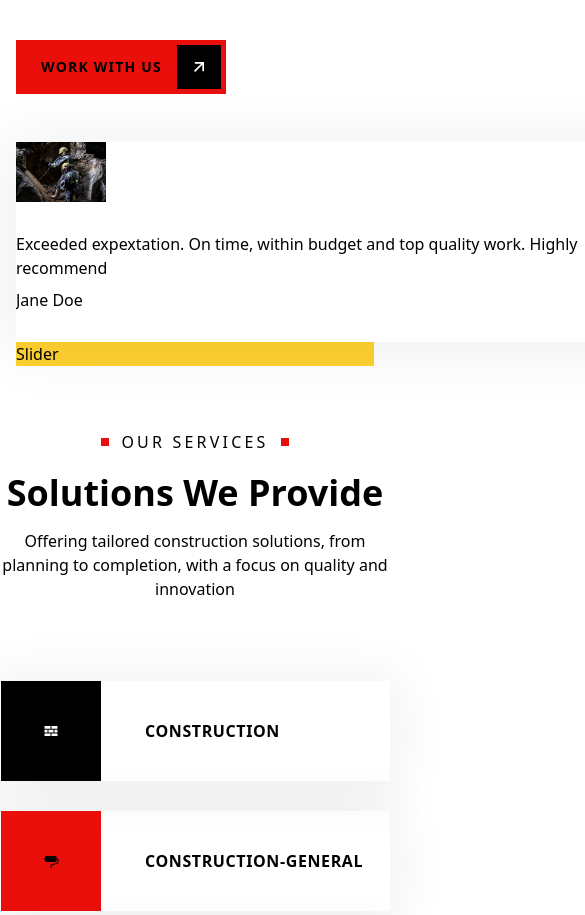
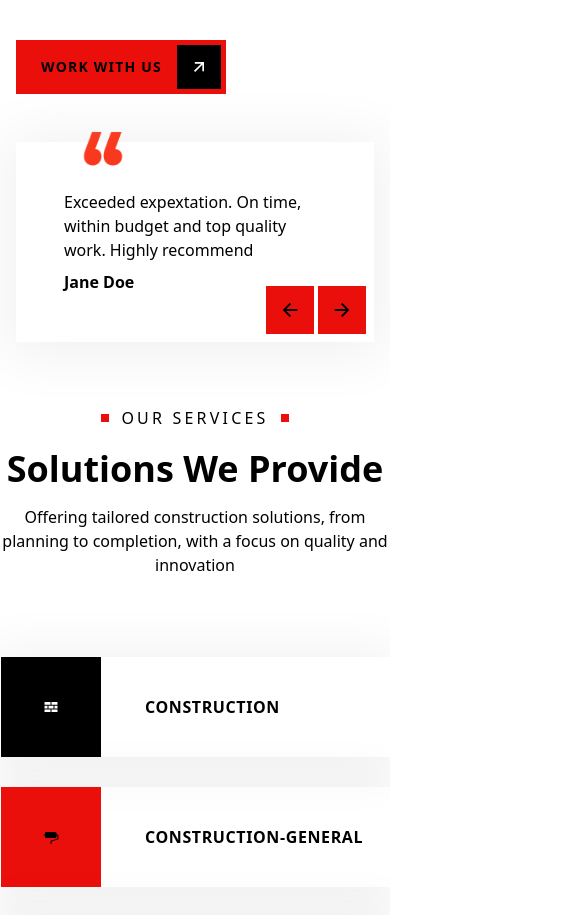
Before and after one commit to Sam-Rytech/de-alice-New, a Next.js app: page / in a window 390 px wide. Shown: the part 4743-5658 px from the top of the page, 585 px wide, since content can reach past the window. Built offline with nearby package versions, Linux system fonts and the light colour scheme.

Commit message:
Faq section started

```diff
--- a/components/Faq.jsx
+++ b/components/Faq.jsx
@@ -1,7 +1,37 @@
+import Pretitle from './Pretitle'
+import { motion } from 'framer-motion'
+import { fadeIn } from '../variants'
+import { Description } from '@radix-ui/react-dialog'
+
+const faqItemData = [
+  {
+    title: 'How long does a contrustion usualyy take?',
+    description: 'Timeline vary based on project size and complexity',
+  },
+  {
+    title: 'Do i need permits for my projects?',
+    description: 'Timeline vary based on project size and complexity',
+  },
+  {
+    title: 'What material do you use?',
+    description: 'Timeline vary based on project size and complexity',
+  },
+  {
+    title: 'Can i make changes after constuction starts?',
+    description: 'Timeline vary based on project size and complexity',
+  },
+  {
+    title: 'How much will my construction project cost?',
+    description: 'Timeline vary based on project size and complexity',
+  },
+  {
+    title: 'How do you ensure quality and safety on-site?',
+    description: 'Timeline vary based on project size and complexity',
+  },
+]
+
 const Faq = () => {
-  return (
-    <div>Faq</div>
-  )
+  return <div>Faq</div>
 }
 
 export default Faq
--- a/components/Slider.jsx
+++ b/components/Slider.jsx
@@ -1,14 +1,16 @@
-import { Swiper, SwiperSlide } from 'swiper/react'
-import 'swiper/css'
-import 'swiper/css/navigation'
+import { Swiper, SwiperSlide } from 'swiper/react';
+import 'swiper/css';
+import 'swiper/css/navigation';
+import SliderBtns from './SliderBtns'
 
 function slider() {
   return (
-    <Swiper className="bg-white shadow-custom w-[630px] h-[200px]">
+    <Swiper className="bg-white shadow-custom w-full max-w-[630px] h-[200px]">
+      {/* Slide 1 */}
       <SwiperSlide>
-        <div>
+        <div className="px-12 md:pl-[60px] w-full flex items-center gap-9 h-full">
           {/* avatar img */}
-          <div className="relative xl:flex w-[90px] h-[90px] ">
+          <div className="relative hidden xl:flex w-[90px] h-[90px] ">
             <img
               src="./assets/img/About.jpg"
               className="object-contain"
@@ -16,15 +18,65 @@ function slider() {
               alt=""
             />
           </div>
+          {/* text */}
           <div className="flex-1 xl:max-w-[340px] flex flex-col gap-2">
             <p>
               Exceeded expextation. On time, within budget and top quality work.
               Highly recommend
             </p>
-            <p>Jane Doe</p>
+            <p className="font-semibold text-black">Jane Doe</p>
           </div>
         </div>
       </SwiperSlide>
+
+      {/* Slide 2 */}
+      <SwiperSlide>
+        <div className="px-12 md:pl-[60px] w-full flex items-center gap-9 h-full">
+          {/* avatar img */}
+          <div className="relative hidden xl:flex w-[90px] h-[90px] ">
+            <img
+              src="./assets/img/About.jpg"
+              className="object-contain"
+              quality={100}
+              alt=""
+            />
+          </div>
+          {/* text */}
+          <div className="flex-1 xl:max-w-[340px] flex flex-col gap-2">
+            <p>
+              Exceeded expextation. On time, within budget and top quality work.
+              Highly recommend
+            </p>
+            <p className="font-semibold text-black">Jane Doe</p>
+          </div>
+        </div>
+      </SwiperSlide>
+
+      {/* Slide 3 */}
+      <SwiperSlide>
+        <div className="px-12 md:pl-[60px] w-full flex items-center gap-9 h-full">
+          {/* avatar img */}
+          <div className="relative hidden xl:flex w-[90px] h-[90px] ">
+            <img
+              src="./assets/img/About.jpg"
+              className="object-contain"
+              quality={100}
+              alt=""
+            />
+          </div>
+          {/* text */}
+          <div className="flex-1 xl:max-w-[340px] flex flex-col gap-2">
+            <p>
+              Exceeded expextation. On time, within budget and top quality work.
+              Highly recommend
+            </p>
+            <p className="font-semibold text-black">Jane Doe</p>
+          </div>
+        </div>
+      </SwiperSlide>
+
+          {/* Slider btns */}
+          <SliderBtns />
     </Swiper>
   )
 }
--- /dev/null
+++ b/components/SliderBtns.jsx
@@ -0,0 +1,26 @@
+'use client'
+import { useSwiper } from 'swiper/react'
+import { RiArrowLeftLine, RiArrowRightLine } from 'react-icons/ri'
+
+const SliderBtns = () => {
+    const swiper = useSwiper();
+
+  return (
+    <div className="w-max absolute bottom-2 right-2 flex gap-1 z-10">
+      <button
+        className="PrimaryB text-black text-[22px] w-[48px] h-[48px] flex justify-center items-center transition-all cursor-pointer"
+        onClick={() => swiper.slidePrev()}
+      >
+        <RiArrowLeftLine />
+      </button>
+      <button
+        className="PrimaryB text-black text-[22px] w-[48px] h-[48px] flex justify-center items-center transition-all cursor-pointer"
+        onClick={() => swiper.slideNext()}
+      >
+        <RiArrowRightLine />
+      </button>
+    </div>
+  )
+}
+
+export default SliderBtns
--- a/components/Testimonial.jsx
+++ b/components/Testimonial.jsx
@@ -28,9 +28,11 @@ const Testimonial = () => {
                 quality={100}
               />
             </div>
-            <div className="xl:absolute xl:bottom-0 xl:right-[260px] relative max-w-max bg-amber-300">
+            <div className="xl:absolute xl:bottom-0 xl:right-[160px] relative max-w-max">
+
+              {/* quote icon img */}
+              <img src="./assets/img/quote.png" width={54} height={36} alt='' className='absolute z-20 -top-5 left-[60px] Primary'/>
               <Slider />
-              Slider
             </div>
           </div>
         </div>
--- /dev/null
+++ b/variants.js
@@ -0,0 +1,21 @@
+export const fadeIn = (direction, delay) => {
+  return {
+    hidden: {
+      y: direction === 'up' ? 50 : direction === 'down' ? -50 : 0,
+      opacity: 0,
+
+      x: direction === 'left' ? 50 : direction === 'right' ? -50 : 0,
+    },
+    show: {
+      y: 0,
+      x: 0,
+      opacity: 1,
+      transition: {
+        type: 'tween',
+        duration: 1,
+        delay: delay,
+        ease: [0.25, 0.25, 0.25, 0.75],
+      },
+    },
+  }
+}
```
Also changed, not shown: public/assets/img/quote.png (added).
